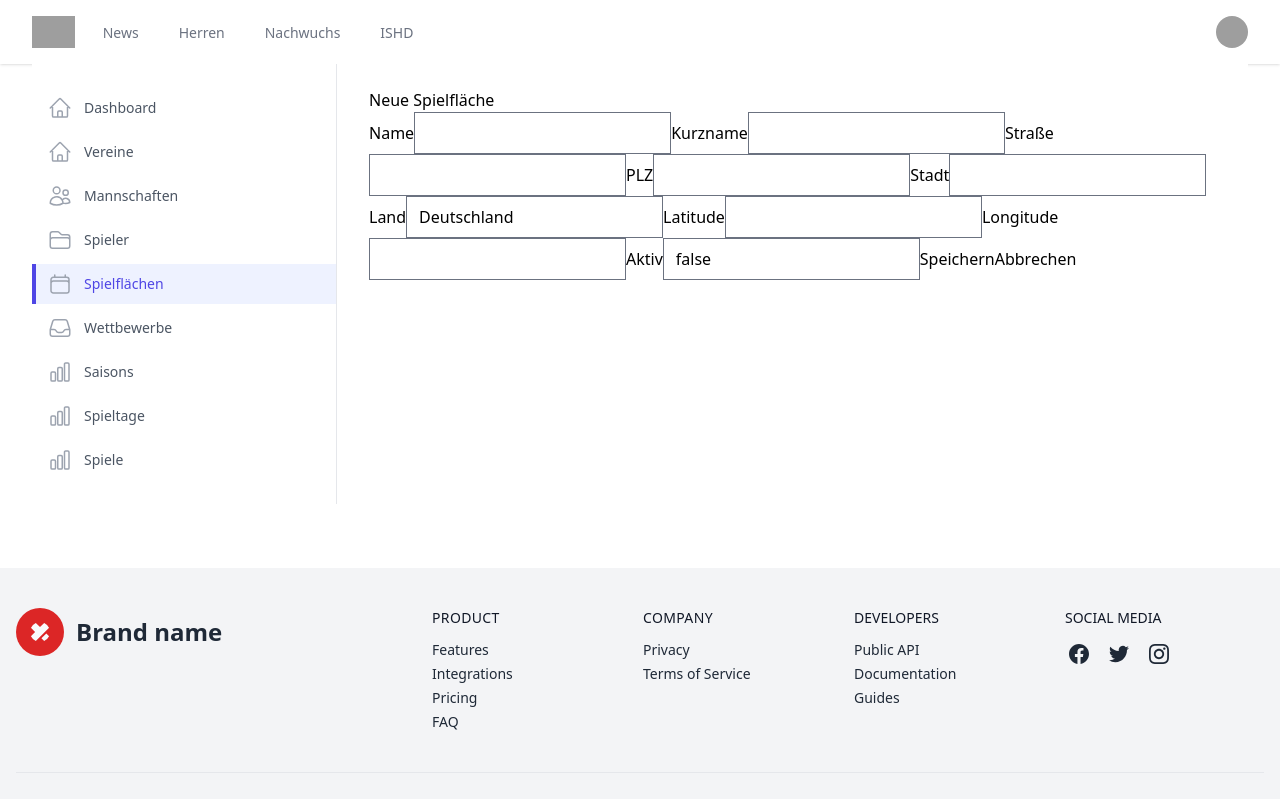
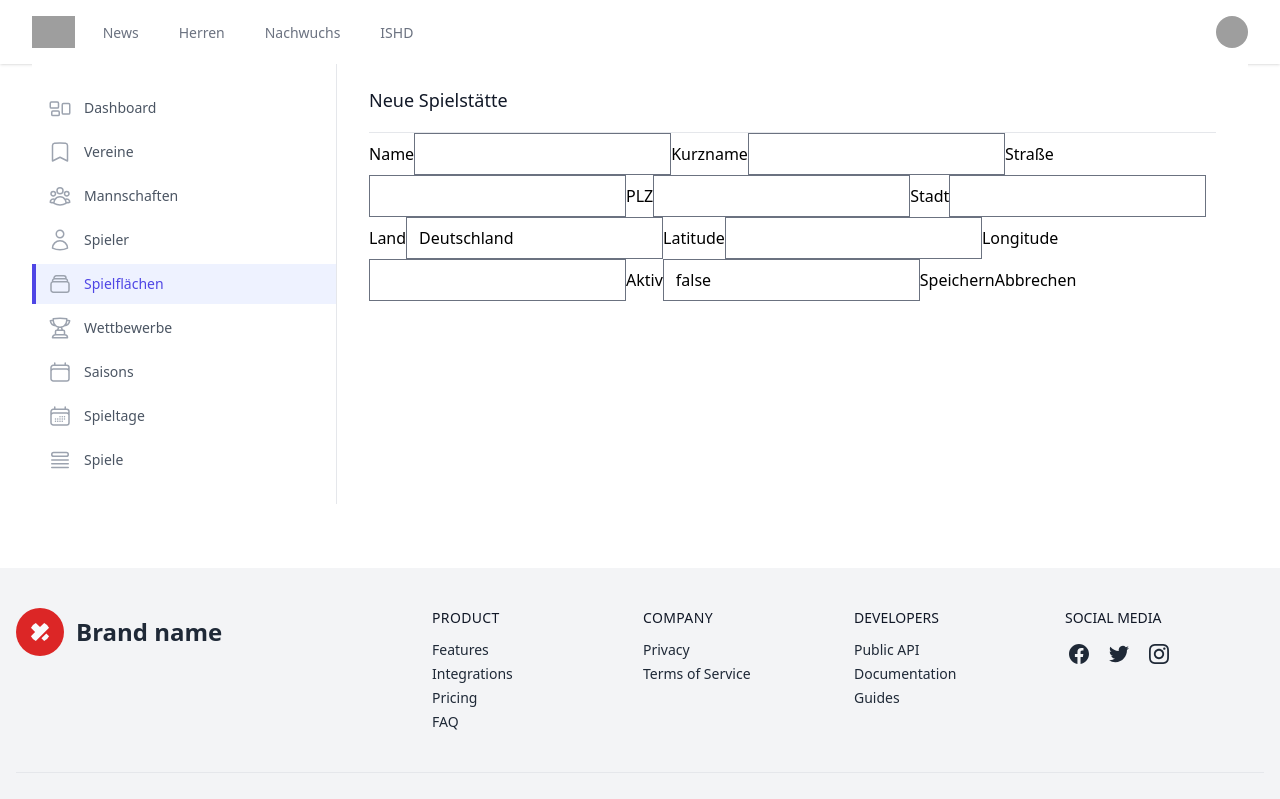
Before and after one commit to mstrueby/bishl, a React (Create React App) app in the folder frontend/: page /admin/venues/new in a window 1280 px wide. Shown: the top 799 px of the page. Built offline with nearby package versions, Linux system fonts and the light colour scheme; grey boxes are pictures that could not be loaded.

Commit message:
restructure ADM LM

```diff
--- a/frontend/src/admin/components/LmSidebar.jsx
+++ b/frontend/src/admin/components/LmSidebar.jsx
@@ -1,17 +1,17 @@
 import React from 'react'
 import Sidebar from '../components/Sidebar'
-import { CalendarIcon, ChartBarIcon, FolderIcon, HomeIcon, InboxIcon, UsersIcon } from '@heroicons/react/24/outline'
+import { TrophyIcon, QueueListIcon, CalendarIcon, CalendarDaysIcon, RectangleStackIcon, BookmarkIcon, RectangleGroupIcon, UserIcon, UserGroupIcon } from '@heroicons/react/24/outline'
 
 const navigation = [
-    { name: 'Dashboard', icon: HomeIcon, href: '/admin/leaguemanager', current: false },
-    { name: 'Vereine', icon: HomeIcon, href: '/admin/clubs', current: false },
-    { name: 'Mannschaften', icon: UsersIcon, href: '/admin/teams', current: false },
-    { name: 'Spieler', icon: FolderIcon, href: '/', current: false },
-    { name: 'Spielflächen', icon: CalendarIcon, href: '/admin/venues', current: false },
-    { name: 'Wettbewerbe', icon: InboxIcon, href: '/', current: false },
-    { name: 'Saisons', icon: ChartBarIcon, href: '/', current: false },
-    { name: 'Spieltage', icon: ChartBarIcon, href: '/', current: false },
-    { name: 'Spiele', icon: ChartBarIcon, href: '/', current: false },
+    { name: 'Dashboard', icon: RectangleGroupIcon, href: '/admin/leaguemanager', current: false },
+    { name: 'Vereine', icon: BookmarkIcon, href: '/admin/clubs', current: false },
+    { name: 'Mannschaften', icon: UserGroupIcon, href: '/admin/teams', current: false },
+    { name: 'Spieler', icon: UserIcon, href: '/', current: false },
+    { name: 'Spielflächen', icon: RectangleStackIcon, href: '/admin/venues', current: false },
+    { name: 'Wettbewerbe', icon: TrophyIcon, href: '/', current: false },
+    { name: 'Saisons', icon: CalendarIcon, href: '/', current: false },
+    { name: 'Spieltage', icon: CalendarDaysIcon, href: '/', current: false },
+    { name: 'Spiele', icon: QueueListIcon, href: '/', current: false },
 ]
 
 const LmSidebar = () => {
--- a/frontend/src/admin/pages/LmEditVenue.jsx
+++ b/frontend/src/admin/pages/LmEditVenue.jsx
@@ -33,7 +33,7 @@ const LmEditVenue = () => {
       setError(errArray)
     } else {
       setError([])
-      navigate("/admin/venues", { state: { message: "Erfolgreich gespeichert" } });
+      navigate("/admin/venues", { state: { message: "Spielfläche erfolgreich gespeichert" } });
     }
 
     //actions.setSubmitting(false);
--- a/frontend/src/admin/pages/LmNewVenue.jsx
+++ b/frontend/src/admin/pages/LmNewVenue.jsx
@@ -2,8 +2,7 @@ import { useState } from 'react'
 import VenueForm from "../components/VenueForm";
 import { venueValidator } from "../venueValidators";
 import { useNavigate } from 'react-router-dom';
-import Layout from '../../components/Layout';
-import LmSidebar from '../components/LmSidebar';
+import AdmLayout from '../../components/AdmLayout';
 
 let BASE_URL = "http://localhost:8000/venues/"
 
@@ -43,7 +42,7 @@ const LmNewVenue = () => {
       setError(errArray)
     } else {
       setError([])
-      navigate("/admin/venues", { state: { message: "Erfolgreich gespeichert" } });
+      navigate("/admin/venues", { state: { message: "Spielstätte erfolgreich angelegt." } });
     }
   };
 
@@ -66,21 +65,15 @@ const LmNewVenue = () => {
   };
 
   return (
-    <Layout>
-      <main className="relative">
-        <div className="mx-auto max-w-screen-xl pb-6 lg:pb-16">
-          <div className="overflow-hidden bg-white">
-            <div className="divide-y divide-gray-200 md:grid md:grid-cols-12 md:divide-y-0 md:divide-x">
-              <LmSidebar />
-              <div className="px-4 md:px-8 py-6 md:col-span-9">
-                <h2>Neue Spielfläche</h2>
-                <VenueForm {...formProps} />
-              </div>
-            </div>
-          </div>
-        </div>
-      </main>
-    </Layout >
+    <AdmLayout>
+      <div className="border-b border-gray-200 pb-5 sm:flex sm:items-center sm:justify-between">
+        <h3 className="text-lg font-medium leading-6 text-gray-900">Neue Spielstätte</h3>
+      </div>
+      <div>
+        <VenueForm {...formProps} />
+      </div>
+
+    </AdmLayout >
   );
 }
 
--- a/frontend/src/admin/pages/LmVenues.jsx
+++ b/frontend/src/admin/pages/LmVenues.jsx
@@ -2,12 +2,17 @@ import { useState, useEffect } from 'react'
 import Layout from '../../components/Layout'
 import { Link, useLocation, useNavigate } from "react-router-dom"
 import LmSidebar from '../components/LmSidebar'
+import AdmLayout from '../../components/AdmLayout'
+import { CheckCircleIcon, XMarkIcon } from '@heroicons/react/20/solid'
+
 // import navigation from './LeagueManager'
 
 const LmVenues = () => {
   const [venues, setVenues] = useState([])
+  const [show, setShow] = useState(true)
   const location = useLocation();
   const navigate = useNavigate();
+
 
   let msg = location.state ? location.state.message : null;
 
@@ -22,41 +27,118 @@ const LmVenues = () => {
       .then(json => { setVenues(json) })
   }, [])
 
+  return (
+    <AdmLayout>
 
-  return (
-    <Layout>
-      <main className="relative">
-        <div className="mx-auto max-w-screen-xl pb-6 lg:pb-16">
-          <div className="overflow-hidden bg-white">
-            <div className="divide-y divide-gray-200 md:grid md:grid-cols-12 md:divide-y-0 md:divide-x">
+      <div className="border-b border-gray-200 pb-5 sm:flex sm:items-center sm:justify-between">
+        <h3 className="text-lg font-medium leading-6 text-gray-900">Spielstätten</h3>
+        <div className="mt-3 sm:mt-0 sm:ml-4">
+          <button
+            type="button"
+            className="inline-flex items-center rounded-md border border-transparent bg-indigo-600 px-4 py-2 text-sm font-medium text-white shadow-sm hover:bg-indigo-700 focus:outline-none focus:ring-2 focus:ring-indigo-500 focus:ring-offset-2"
+            onClick={routeChange}
+          >
+            Neu
+          </button>
+        </div>
+      </div>
 
-              <LmSidebar />
-              <div className="px-4 md:px-8 py-6 md:col-span-9">
-                <h2>Admin - Spielstätten</h2>
-                <p>{msg}</p>
-                <div>
-                  {venues && venues.map(
-                    (el) => {
-                      return (
-                        <Link to={`/admin/venues/${el._id}`}>
-                          <p>{el.name}</p>
-                        </Link>)
-                    }
-                  )}
-                </div>
+      {(show == true && msg) &&
+        // <div className="rounded-md bg-green-50 p-4 my-6">
+        <div className="rounded-md border-l-4 border-green-400 bg-green-50 p-4 my-6">
+          <div className="flex">
+            <div className="flex-shrink-0">
+              <CheckCircleIcon className="h-5 w-5 text-green-400" aria-hidden="true" />
+            </div>
+            <div className="ml-3">
+              <p className="text-sm font-medium text-green-800">{msg}</p>
+            </div>
+            <div className="ml-auto pl-3">
+              <div className="-mx-1.5 -my-1.5">
                 <button
                   type="button"
-                  className="inline-flex items-center rounded-md border border-transparent bg-indigo-600 px-4 py-2 text-sm font-medium text-white shadow-sm hover:bg-indigo-700 focus:outline-none focus:ring-2 focus:ring-indigo-500 focus:ring-offset-2"
-                  onClick={routeChange}
+                  className="inline-flex rounded-md bg-green-50 p-1.5 text-green-500 hover:bg-green-100 focus:outline-none focus:ring-2 focus:ring-green-600 focus:ring-offset-2 focus:ring-offset-green-50"
+                  onClick={() => setShow(false)}
                 >
-                  Neue Spielfläche
+                  <span className="sr-only">Schließen</span>
+                  <XMarkIcon className="h-5 w-5" aria-hidden="true" />
                 </button>
               </div>
             </div>
           </div>
         </div>
-      </main>
-    </Layout>
+      }
+
+      <div className="mt-8 flex flex-col">
+        <div className="-my-2 -mx-4 overflow-x-auto sm:-mx-6 lg:-mx-8">
+          <div className="inline-block min-w-full py-2 align-middle md:px-6 lg:px-8">
+            <div className="overflow-hidden shadow ring-1 ring-black ring-opacity-5 md:rounded-lg">
+              <table className="min-w-full divide-y divide-gray-300">
+                <thead className="bg-gray-50">
+                  <tr>
+                    <th scope="col" className="py-3.5 pl-4 pr-3 text-left text-sm font-semibold text-gray-900 sm:pl-6">
+                      Spielstätte
+                    </th>
+                    <th scope="col" className="px-3 py-3.5 text-left text-sm font-semibold text-gray-900 text-center">
+                      Status
+                    </th>
+                    <th scope="col" className="relative py-3.5 pl-3 pr-4 sm:pr-6">
+                      <span className="sr-only">Edit</span>
+                    </th>
+                  </tr>
+                </thead>
+                <tbody className="divide-y divide-gray-200 bg-white">
+
+                  {venues && venues.map(
+                    (venue) => {
+                      return (
+
+                        <tr key={venue.name}>
+                          <td className="whitespace-nowrap py-4 pl-4 pr-3 text-sm sm:pl-6">
+                            <div className="flex items-center">
+                              {/* <div className="h-10 w-10 flex-shrink-0">
+                            <img className="h-10 w-10 rounded-full" src={person.image} alt="" />
+                          </div> */}
+                              <div className="">
+                                <div className="font-medium text-gray-900">{venue.name}</div>
+                                <div className="text-gray-500">{venue.street}, {venue.zipCode} {venue.city}</div>
+                              </div>
+                            </div>
+                          </td>
+                          <td className="whitespace-nowrap px-3 py-4 text-sm text-gray-500 text-center">
+                            {venue.active == true ? (
+                                <span className="inline-flex rounded-full bg-green-100 px-2 text-xs font-semibold leading-5 text-green-800">
+                                  Active
+                                </span>
+                              ) : (
+                                <span className="inline-flex items-center rounded-full bg-red-100 px-2.5 py-0.5 text-xs font-medium text-red-800">
+                                  Inaktiv
+                                </span>
+                              )
+                            }
+                          </td>
+                          <td className="relative whitespace-nowrap py-4 pl-3 pr-4 text-right text-sm font-medium sm:pr-6">
+                            <Link to={`/admin/venues/${venue._id}`}>
+                              <p className="text-indigo-600 hover:text-indigo-900">
+                                Bearbeiten<span className="sr-only">, {venue.name}</span>
+                              </p>
+                            </Link>
+                          </td>
+                        </tr>
+                      )
+                    }
+                  )}
+                </tbody>
+              </table>
+            </div>
+          </div>
+        </div>
+      </div>
+
+
+
+
+    </AdmLayout >
 
   )
 }
--- /dev/null
+++ b/frontend/src/components/AdmLayout.jsx
@@ -0,0 +1,27 @@
+import Layout from "./Layout"
+import LmSidebar from "../admin/components/LmSidebar"
+
+const AdmLayout = ({ children }) => {
+    return (
+        // <div className="mx-auto max-w-7xl sm:px-6 lg:px-8 ">
+        <div className="">
+            {/* <Header /> */}
+            <Layout>
+                <main className="relative">
+                    <div className="mx-auto max-w-screen-xl pb-6 lg:pb-16">
+                        <div className="overflow-hidden bg-white">
+                            <div className="divide-y divide-gray-200 md:grid md:grid-cols-12 md:divide-y-0 md:divide-x">
+                                <LmSidebar />
+                                <div className="px-4 md:px-8 py-6 md:col-span-9">
+                                    {children}
+                                </div>
+                            </div>
+                        </div>
+                    </div>
+                </main>
+            </Layout>
+        </div>
+    )
+}
+
+export default AdmLayout
--- a/frontend/src/components/Layout.jsx
+++ b/frontend/src/components/Layout.jsx
@@ -6,15 +6,13 @@ import NavBar from "./NavBar"
 const Layout = ({ children }) => {
   return (
     // <div className="mx-auto max-w-7xl sm:px-6 lg:px-8 ">
-    <div className=" ">
+    <div className="">
       {/* <Header /> */}
       <NavBar />
       <div className="mx-auto max-w-7xl px-2 sm:px-4 md:px-8">
         {children}
       </div>
       <Footer />
-      <Footer />
-      <Footer />
     </div>
   )
 }
```
Also changed, not shown: 1 other file (tests, documents, lock files or other folders).
